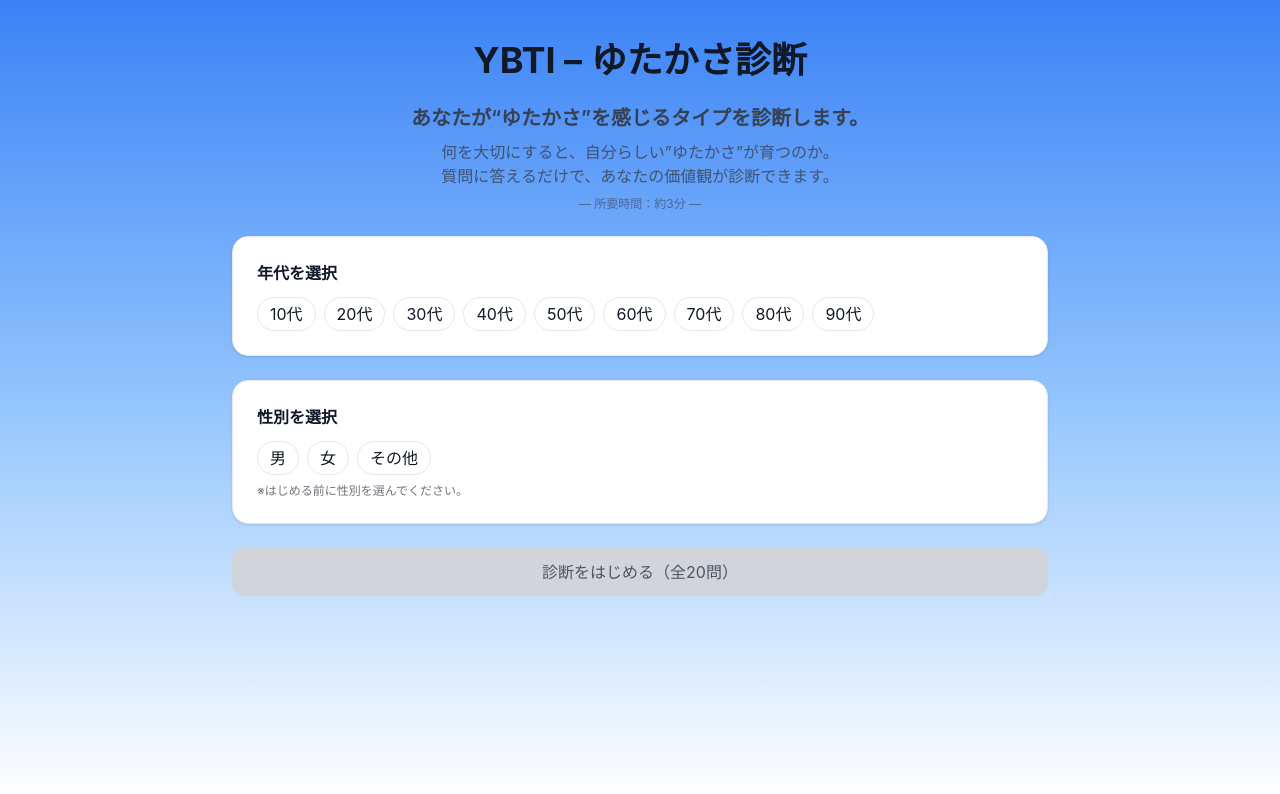
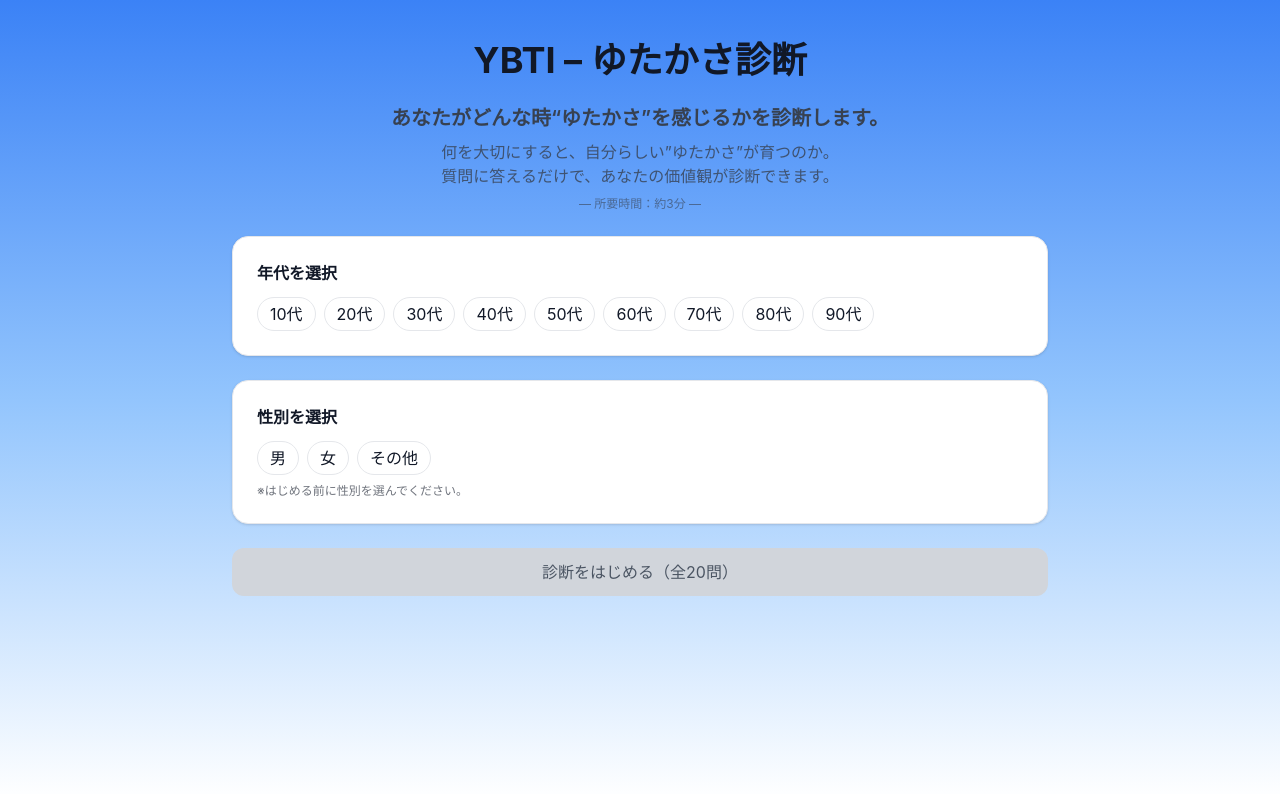
Before and after one commit to YBTI/ybtitest, a React (Create React App) app: page / in a window 1280 px wide. Shown: the top 794 px of the page. Built offline with nearby package versions, Linux system fonts and the light colour scheme.

Commit message:
Add intro description about YBTI

```diff
--- a/src/App.js
+++ b/src/App.js
@@ -619,7 +619,7 @@ export default function App() {
 {step === "intro" && (
   <div className="text-center text-gray-700 space-y-2 max-w-xl mx-auto">
     <p className="text-lg md:text-xl font-semibold">
-      あなたが“ゆたかさ”を感じるタイプを診断します。
+      あなたがどんな時“ゆたかさ”を感じるかを診断します。
     </p>
     <p className="text-sm md:text-base opacity-80 leading-relaxed">
       何を大切にすると、自分らしい”ゆたかさ”が育つのか。<br />
```
